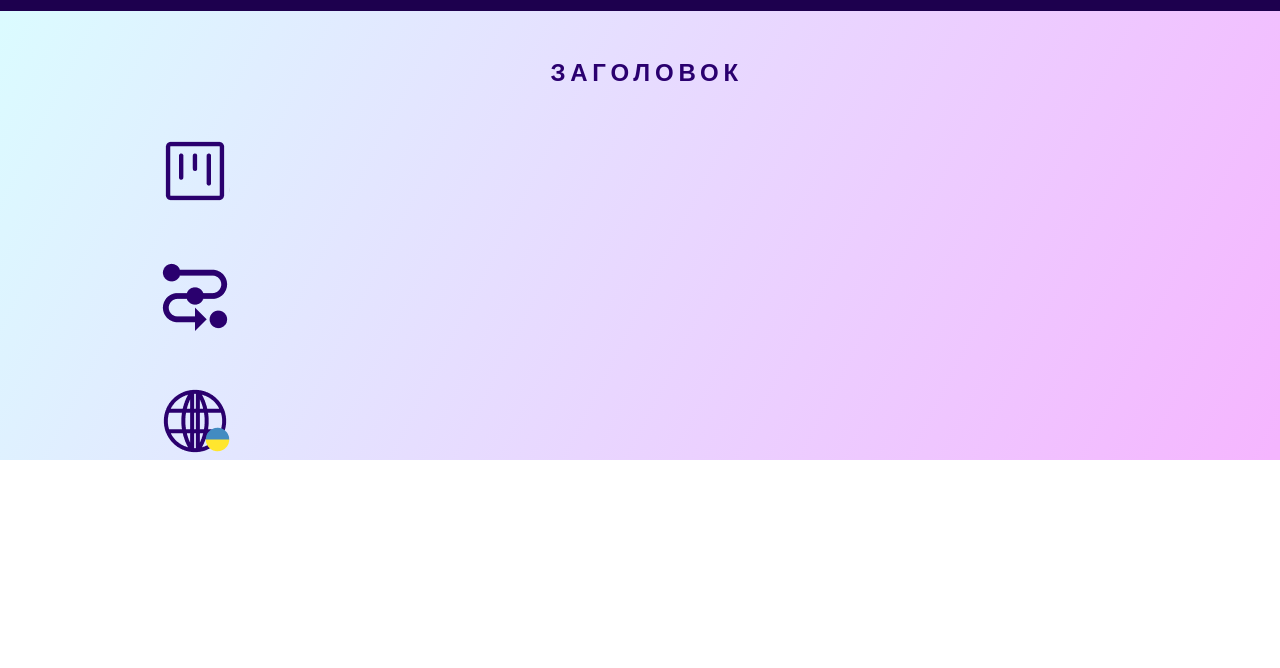
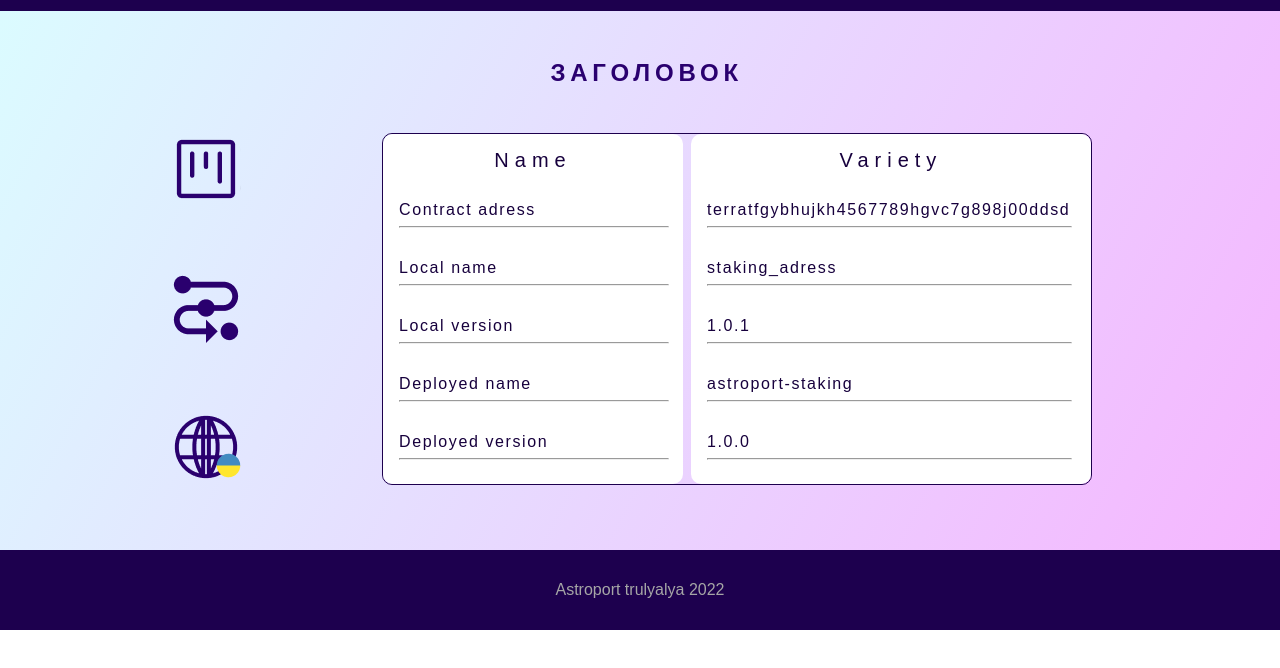
Before and after one commit to anaragamovich/astroport, a plain HTML site: page index.html in a window 1280 px wide. Shown: the part 72-740 px from the top of the page. Drawn offline with nearby package versions, Linux system fonts and the light colour scheme.

Commit message:
add new files

```diff
--- a/css/main.css
+++ b/css/main.css
@@ -44,22 +44,143 @@
 }
 .btn {
 	display: block;
-	margin-top: 50px;
-	margin-left: 12%;
+	margin-top: 3rem;
+	margin-left: 47%;
 	border: none;
 	border-radius: 15px;
 	background-color: transparent;
 	transition: all 0.5s ease;
+	/*width: 50px;
+	height: 50px;*/
+	top: 0;
+	right: 0;
+	bottom: 0;
+	left: 0;
+	margin-bottom: 4rem;
+
 }
 .btn:hover {
 	background: rgba(0,0,0,0);
 	color: #3a7999;
 	box-shadow: inset 0 0 0 3px #3a7999;
 }
-.networks .projeckts .language {
-	width: 50px;
-	height: 50px;
+.btn-form {
+	/*width: 50px;
+	height: 50px;*/
 }
+.setting {
+	display: inline-block;
+	align-items: left;
+	width: 350px
+}
+.wrapper-form {
+	display: inline-flex;
+	border: 1px solid #1D004E;
+	border-radius: 10px;
+	margin-top: 3rem;
+	margin-left: 2rem;
+	position: absolute;
+}
+.form-L {
+	display: inline-flex;
+	width: 300px;
+	height: 350px;
+	/*border: 1px solid #1D004E;*/
+	margin-left: 0rem;
+	background-color: #fff;
+	border-radius: 10px;
+	text-align: center;
+}
+.form-R {
+	display: inline-flex;
+	width: 400px;
+	height: 350px;
+	/*border: 1px solid #1D004E;*/
+	margin-left: 0.5rem;
+	background-color: #fff;
+	border-radius: 10px;
+	text-align: center;
+}
+.name {
+	width: 300px;
+	height: 20px;
+	text-align: center;
+}
+.variety {
+	width: 400px;
+	height: 20px;
+	text-align: center;
+}
+.text {
+	margin-top: 1rem;
+	font-family: sans-serif;
+	font-size: 20px;
+	color: #17003D;
+	letter-spacing: 0.3em;
+}
+.list {
+	width: 300px;
+	height: 350px;
+}
+.list-L {
+	width: 270px;
+	text-align: left;
+	margin-left: 1rem;
+	margin-top: 1rem;
+}
+.list-R {
+	width: 365px;
+	text-align: left;
+	margin-left: 1rem;
+	margin-top: 1rem;
+}
+.catalogue {
+	margin-top: 2rem;
+	/*text-decoration: underline;*/
+	letter-spacing: 0.1em;
+	font-size: 16px;
+	/*overflow: hidden;*/
+}
+.footer {
+	background-color: #1D004E;
+	text-align: center;
+	height: 5rem;
+}
+.rights {
+	text-align: center;
+	font-family: sans-serif;
+	color: #A6A6A6;
+	padding-top: 2rem;
+}
+
+
+
+
+
+
+
+
+
+
+
+
+
+
+
+
+
+
+
+
+
+
+
+
+
+
+
+
+
 /*Оформление всплывающих модальных окон попап*/
 .popup {
 	display: none;
@@ -72,6 +193,7 @@
 	background-color: white;
 	padding: 2rem 3rem;
 	z-index: 9;
+	border: 1px solid #1D004E;
 }
 .popup-close {
 	position: absolute;
--- a/index.html
+++ b/index.html
@@ -14,7 +14,7 @@
 			<div class="wrapper">
 				<img src="img/astro.png" alt="logo" class="logo">
 				<h2 class="title">Версії контракту</h2>
-				<a href="#"><img src="img/github.png" alt="github" class="github"></a>
+				<a href="https://github.com/"><img src="img/github.png" alt="github" class="github"></a>
 			</div>
 		</div>
 	</div>
@@ -23,9 +23,7 @@
 			<h1 class="main">Заголовок</h1>
 			<div class="setting">
 				<button type="projeckts" class="btn btn-form popup-btn">
-
 					<img src="img/projeckts.png" alt="projeckts" class="projeckts">
-
 				</button>
 				<button type="networks" class="btn btn-form">
 					<img src="img/networks.png" alt="networks" class="networks"></button>
@@ -33,23 +31,73 @@
 					<img src="img/language.png" alt="language" class="language">
 				</button>
 			</div>
-			<div class="wrapper">
-
+			<div class="wrapper-form">
+				<div class="form form-L">
+					<div class="text">
+						<p class="name">Name</p>
+							<ul class="list-L">
+								<li class="catalogue">Contract adress<hr></li>
+								<li class="catalogue">Local name<hr></li>
+								<li class="catalogue">Local version<hr></li>
+								<li class="catalogue">Deployed name<hr></li>
+								<li class="catalogue">Deployed version<hr></li>
+							</ul>
+					</div>
+				</div>
+				<div class="form form-R">
+					<div class="text">
+						<p class="variety">Variety</p>
+							<ul class="list-R">
+								<li class="catalogue">terratfgybhujkh4567789hgvc7g898j00ddsd<hr></li>
+								<li class="catalogue">staking_adress<hr></li>
+								<li class="catalogue">1.0.1<hr></li>
+								<li class="catalogue">astroport-staking<hr></li>
+								<li class="catalogue">1.0.0<hr></li>
+							</ul>
+					</div>
+			</div>
 			</div>
 		</div>
 	</div>
-	<script>
+	<div class="footer">
+		<div class="container">
+			<div class="rights">
+				Astroport trulyalya 2022
+			</div>
+		</div>
+	</div>
+
+
+
+
+
+
+
+
+
+
+
+
+
+	<script src="src/jQuery.js">
 		$(document).ready(function(){
-			$('.popup-btn').on('click', function(event){
+			$('.popup-btn').on('click', function(event) {
 				event.preventDefault();
-				$('.popup').fadrIn()
-			$('.popup-close').on('click', function(event) {
-				event.preventDefault();
-			$('.popup').fadeOut()
+				$('.popup').show('slow/400/fast', function() {
+
+				});
+				$('.popup-close').on('click', function(event) {
+					event.preventDefault();
+					$('.popup').hide('slow/400/fast', function() {
+
+					});
+				});
 			});
-			}
 		}
 	</script>
+
+
+
 	<span class="popup">
 		<span class="popup-content">
 			<button class="popup-close">&times</button>
```
Also changed, not shown: src/jQuery.js (added).
